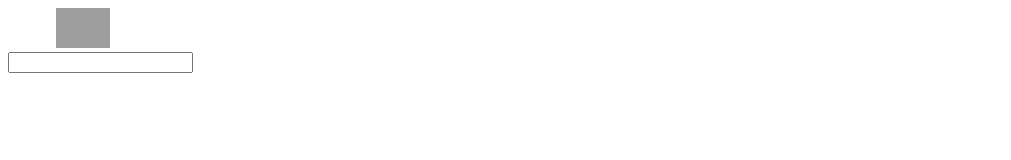
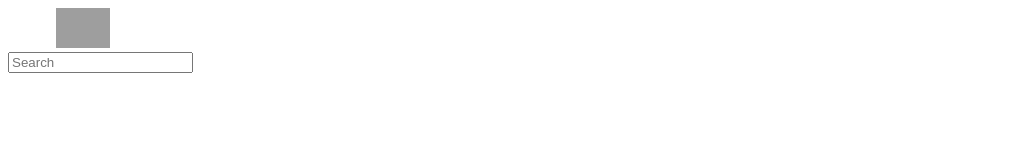
Before and after one commit to naeem676/next-amazon-clone, a Next.js app: page /components/Header in a window 1280 px wide. Shown: the top 160 px of the page, without its empty margins (0-1011 px from the left). Built offline with nearby package versions, Linux system fonts and the light colour scheme; grey boxes are pictures that could not be loaded.

Commit message:
readOnly

```diff
--- a/pages/components/Header.js
+++ b/pages/components/Header.js
@@ -13,7 +13,7 @@ function Header() {
                 </div>
 
                 <div className='hidden sm:flex items-center h-10 rounded-md flex-grow bg-yellow-400 hover:bg-yellow-500 cursor-pointer'>
-                    <input className='p-2 h-full w-6 flex-grow flex-shrink rounded-l-md focus:outline-none'  type="text" name="" value=""/>
+                    <input className='p-2 h-full w-6 flex-grow flex-shrink rounded-l-md focus:outline-none' readOnly  type="text" placeholder='Search' name="" value=""/>
                           <SearchIcon className='h-12 p-4' />
                 </div>
                 <div className="flex text-white items-center text-xs space-x-6 mx-6 whitespace-nowrap">
```
